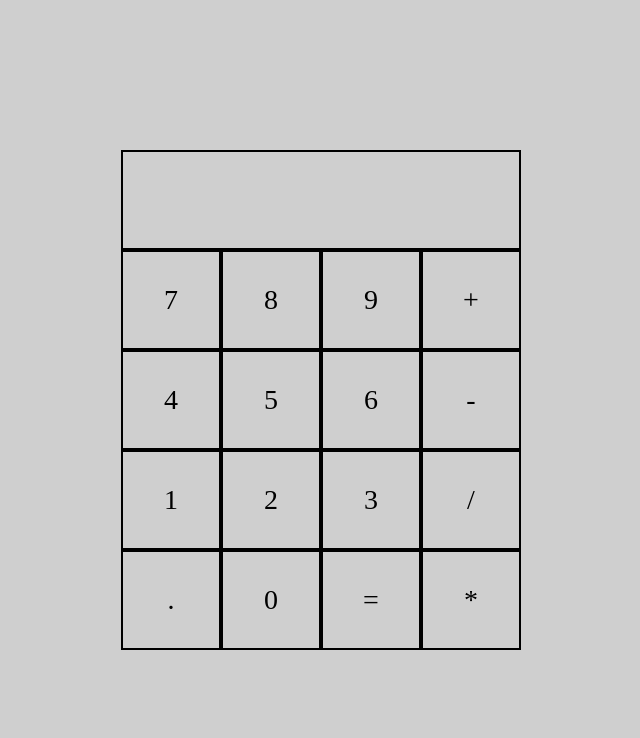
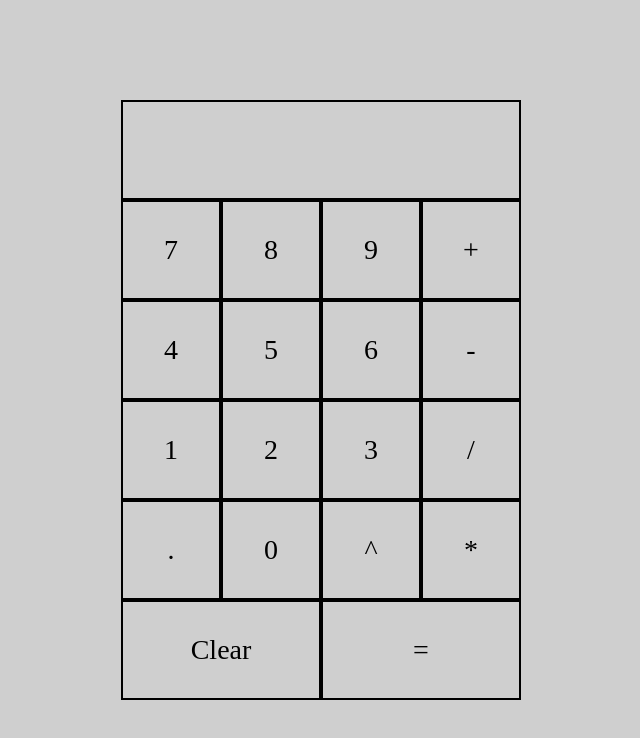
Before and after one commit to cc0803/odin-calculator, a plain HTML site: page index.html in a window 1280 px wide. Shown: the whole page, without its empty margins (319-959 px from the left). Drawn offline with Linux system fonts and the light colour scheme.

Commit message:
Create Clear and potenz button

```diff
--- a/index.html
+++ b/index.html
@@ -29,8 +29,11 @@
 
         <div class="comma">.</div>
         <div class="number">0</div>
+        <div class="operator">^</div>
+        <div class="operator">*</div>
+
+        <div class="clear">Clear</div>
         <div class="equals">=</div>
-        <div class="operator">*</div>
     </div>
 </body>
 </html>
--- a/styles.css
+++ b/styles.css
@@ -12,7 +12,7 @@ body {
 
 .container {
     flex-basis: 400px;
-    min-height: 500px;
+    min-height: 600px;
     display: flex;
     justify-content: center;
     align-items: stretch;
@@ -35,3 +35,9 @@ body {
     flex-basis: 400px;
     max-width: 400px;
 }
+
+.container .clear,
+.container .equals {
+    flex: auto;
+    max-width: 200px;
+}
```
